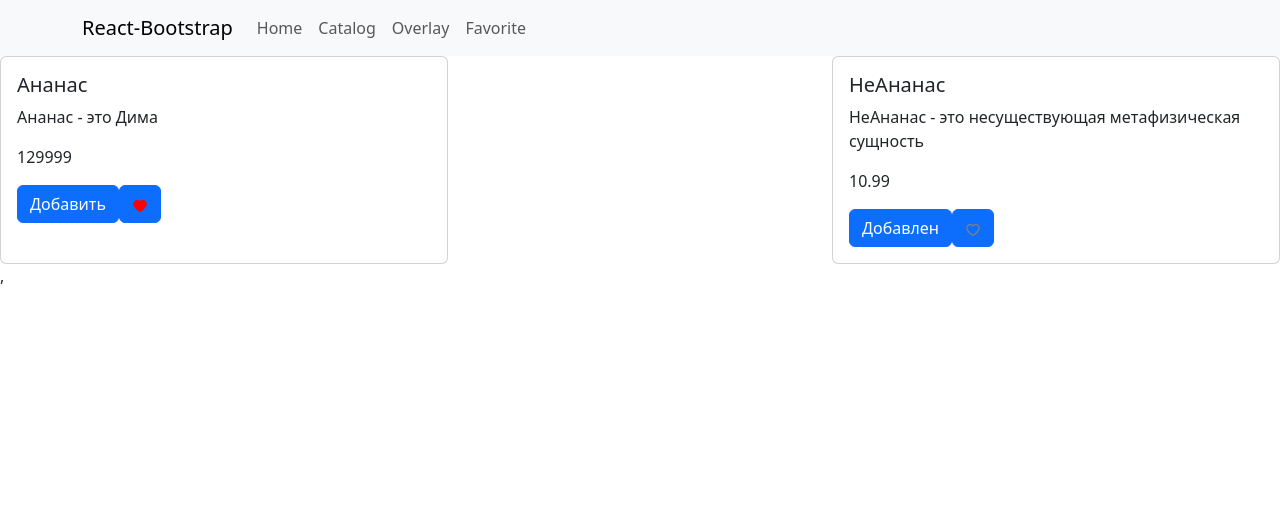
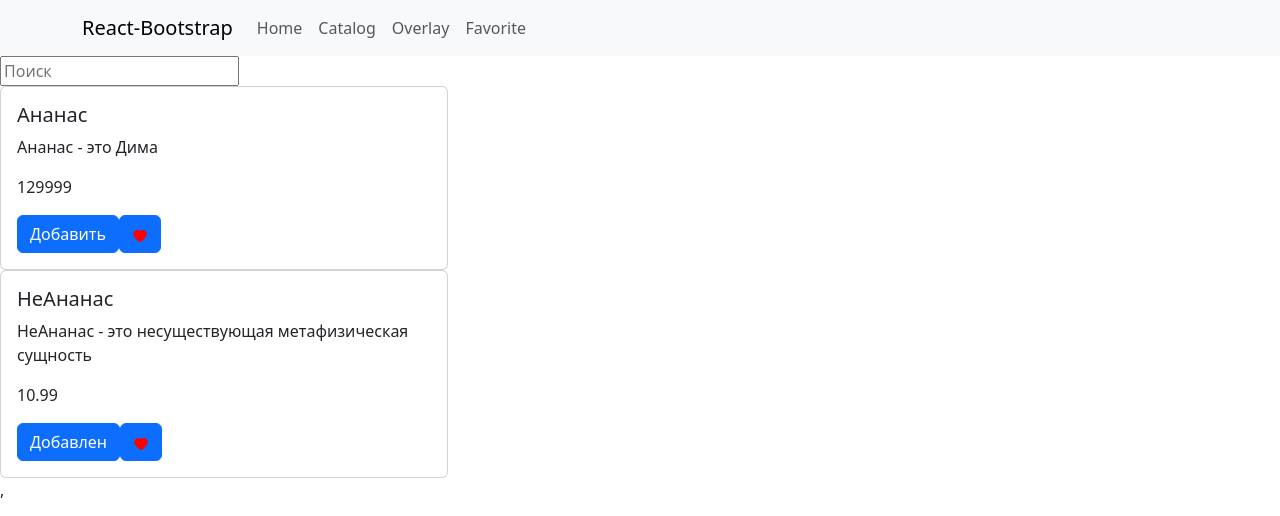
Before and after one commit to broGideon/Web, a React (Vite) app in the folder final-project/: page /cart in a window 1280 px wide. Shown: the top 516 px of the page. Built offline with nearby package versions, Linux system fonts and the light colour scheme; data requests are answered from the project's data file.

Commit message:
create search

```diff
--- a/final-project/db.json
+++ b/final-project/db.json
@@ -47,6 +47,13 @@
       "name": "Ананас",
       "description": "Ананас - это Дима",
       "price": "129999"
+    },
+    {
+      "id": "2",
+      "myId": "2",
+      "name": "НеАнанас",
+      "description": "НеАнанас - это несуществующая метафизическая сущность",
+      "price": "10.99"
     }
   ]
 }
--- a/final-project/src/App.jsx
+++ b/final-project/src/App.jsx
@@ -13,7 +13,7 @@ export const AppContext = React.createContext({});
 const App = () => {
     const [card, setCard] = useState([]);
     const [overlayItems, setOverlayItems] = useState([]);
-    const [search, setSearch] = useState([]);
+    const [search, setSearch] = useState("");
     const [favorite, setFavorite] = useState([]);
 
     useEffect(() => {
@@ -58,6 +58,8 @@ const App = () => {
                 setCard,
                 overlayItems,
                 setOverlayItems,
+                search,
+                setSearch,
                 isAdded,
                 deleteItem,
                 isAddedToFavorite,
@@ -73,6 +75,8 @@ const App = () => {
                             setOverlayItems={setOverlayItems}
                             favorite={favorite}
                             setFavorite={setFavorite}
+                            search={search}
+                            setSearch={setSearch}
                         />}/>
                     <Route path={'/overlay'} element={
                         <Overlay
--- a/final-project/src/components/CardItem.jsx
+++ b/final-project/src/components/CardItem.jsx
@@ -1,3 +1,4 @@
+// eslint-disable-next-line no-unused-vars
 import React from "react";
 import "./card-item.css";
 
@@ -35,10 +36,21 @@ const CardItem = (props) => {
         }
     }
 
+    const onSearch = (inputValue) => {
+        props.setSearch(inputValue.target.value);
+    }
+
     return (
-        <div className="card-item">
+        <div>
+            <div>
+                <input onChange={onSearch} placeholder="Поиск"/>
+            </div>
             {
-                props.item.map(obj => {
+                props.item
+                    .filter(
+                        item => item.name.toLowerCase().includes(props.search.toLowerCase())
+                    )
+                    .map(obj => {
                     return (
                         <Item key={obj.id}
                               id={obj.id}
```
Lines whose indentation alone changed are shown as unchanged.
